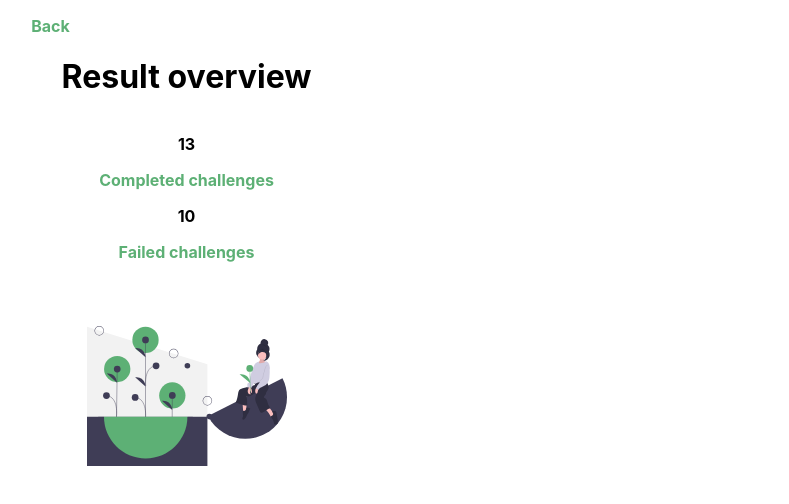
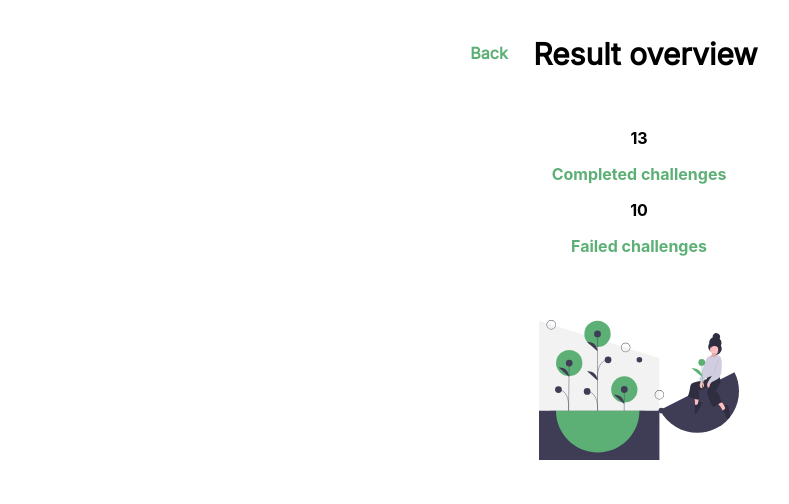
Before and after one commit to alexandra-waldau/envrmt, a React (Create React App) app in the folder envrmt/: page /report in a window 1280 px wide. Shown: the top 504 px of the page, without its empty margins (1-790 px from the left). Built offline with nearby package versions, Linux system fonts and the light colour scheme; no server answers; sample sign-in values are in the browser's storage.

Commit message:
fix back btn report

```diff
--- a/envrmt/src/Components/Dashboard/Chart/report.css
+++ b/envrmt/src/Components/Dashboard/Chart/report.css
@@ -1,4 +1,58 @@
-.report-container {
+.report {
+  display: flex;
+  flex-direction: column;
+  align-items: center;
+  position: relative;
+}
+
+.report h1 {
+  font-size: 30px;
+  font-weight: 600;
+  font-family: Inter;
+  padding-left: 25.5px;
+}
+
+.report h2 {
+  font-size: 16px;
+  font-weight: 600;
+  font-family: Inter;
+  margin-top: 0.5rem;
+  margin-bottom: 0rem;
+  line-height: 1;
+}
+
+.report h3 {
+  font-size: 13px;
+  font-weight: 400;
+  font-family: Inter;
+  margin-bottom: 0;
+}
+
+.report h4 {
+  font-size: 11px;
+  font-weight: 500;
+  font-family: Inter;
+  color: #5db075;
+  margin-top: 5px;
+}
+
+.report h5 {
+  font-size: 16px;
+  font-weight: 600;
+  font-family: Inter;
+  color: #5db075;
+  padding-left: 0;
+}
+
+.report-headline {
+  display: flex;
+  flex-direction: row;
+  margin-left: -50px;
+  margin-top: 1rem;
+  margin-bottom: 20px;
+}
+
+.report-content-container {
   display: flex;
   flex-direction: column;
   align-items: center;
@@ -9,13 +63,10 @@
 
 .back-button-report {
   background: none;
+  padding: 0;
   border: none;
   text-decoration: none;
   color: #5db075;
-  font: inter;
-  font-weight: bold;
-  margin-right: 17rem;
-  margin-top: 1rem;
 }
 
 .report-text {
--- a/envrmt/src/Components/Dashboard/Chart/report.js
+++ b/envrmt/src/Components/Dashboard/Chart/report.js
@@ -4,12 +4,14 @@ import ReportPic from './../../../Assets/ReportPic.svg';
 
 function Report(props) {
     return(
-    <div className ="report-container">
-        <Link className="back-button-report" to="dashboard">
-					Back
-				</Link>
-        <h1>Result overview</h1>
-
+    <div className="report">
+        <div className="report-headline">
+            <Link className="back-button-report" to="dashboard">
+			    <h5>Back</h5>
+            </Link>
+            <h1>Result overview</h1>
+        </div>
+    <div className ="report-content-container">
         <p className="challenge-figure">13</p>
         <p className = "report-text">Completed challenges</p>
 
@@ -21,6 +23,7 @@ function Report(props) {
             alt="user performance"
             src={ReportPic}></img>
         </div>
+    </div>
     )
 }
 
```
